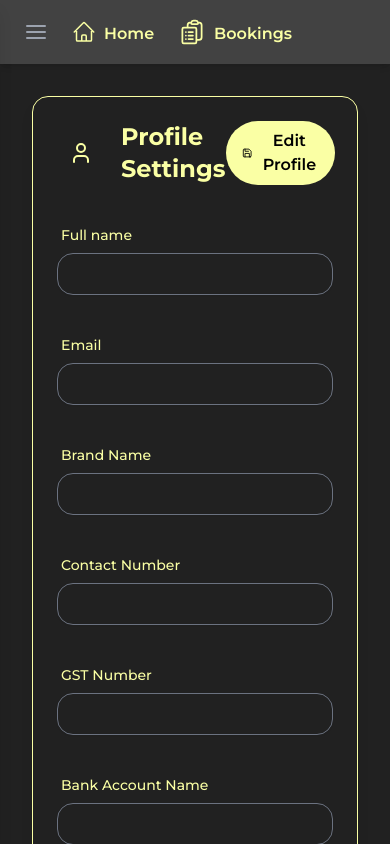
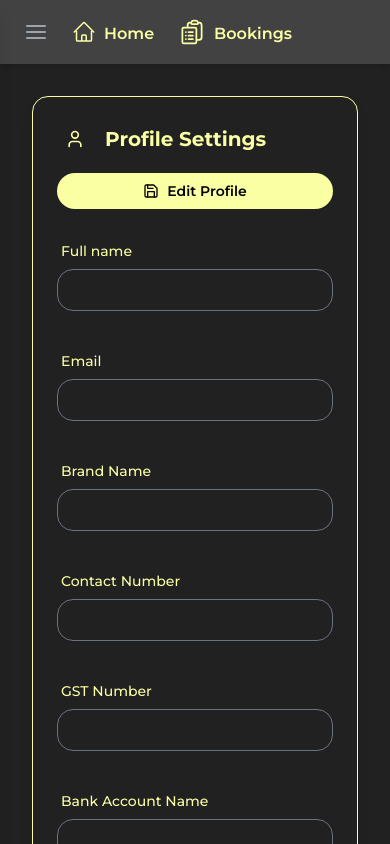
Before and after one commit to vineet-w/vineetcode, a React (Vite) app in the folder Zymo-partner-app/: page /profile in a window 390 px wide. Shown: the top 844 px of the page. Built offline with nearby package versions, Linux system fonts and the light colour scheme; no server answers.

Commit message:
Solved responsiveness on profile page

```diff
--- a/Zymo-partner-app/src/pages/ProfilePage.tsx
+++ b/Zymo-partner-app/src/pages/ProfilePage.tsx
@@ -147,22 +147,22 @@ export function ProfilePage() {
   }
 
   return (
-    <div className="bg-lime rounded-2xl   bg-transparent">
-      <div className="max-w-4xl mx-auto px-4 py-8 text-lime-400">
-        <div className="  bg-darkgray rounded-2xl shadow-lg p-6 animate-slide-in border border-lime">
+    <div className="rounded-2xl ">
+      <div className="max-w-4xl mx-auto px-4 py-8">
+        <div className=" bg-darkgray rounded-2xl shadow-lg p-6 animate-slide-in border border-lime">
           {/* Profile Header */}
-          <div className="flex items-center justify-between mb-8">
-            <div className="flex items-center space-x-4">
-              <div className="bg-lime-200 text-lime p-3 rounded-full">
-                <User className="h-6 w-6 text-lime-600" />
+          <div className="flex flex-col sm:flex-row items-start sm:items-center justify-between gap-4 sm:gap-0 mb-6 sm:mb-8">
+            <div className="flex items-center space-x-3 sm:space-x-4">
+              <div className="bg-lime-200 p-2 sm:p-3 rounded-full">
+                <User className="h-5 w-5 sm:h-6 sm:w-6 text-lime" />
               </div>
-              <h1 className="text-2xl font-bold   text-lime">
+              <h1 className="text-xl sm:text-2xl font-bold text-lime">
                 Profile Settings
               </h1>
             </div>
             <button
               onClick={() => (isEditing ? handleSave() : setIsEditing(true))}
-              className="flex items-center space-x-2 font-semibold bg-lime px-4 py-2 rounded-full"
+              className="flex items-center justify-center space-x-2 font-semibold bg-lime hover:bg-lime-600 transition-colors px-4 py-2 text-sm rounded-full w-full sm:w-auto"
             >
               <Save className="h-4 w-4" />
               <span>{isEditing ? "Save Changes" : "Edit Profile"}</span>
@@ -339,12 +339,12 @@ export function ProfilePage() {
               {formData.cities.map((city) => (
                 <div
                   key={city}
-                  className="px-3 py-2 bg-lime rounded-full flex justify-between text-sm"
+                  className="w-full px-3 py-1 sm:px-4 sm:py-2 bg-lime rounded-full flex items-center justify-between text-sm duration-200"
                 >
                   {city}
                   {isEditing && (
                     <button onClick={() => deleteCity(city)}>
-                      <Trash className=" text-darkgray" />
+                      <Trash className="text-darkgray size-5" />
                     </button>
                   )}
                 </div>
@@ -359,10 +359,10 @@ export function ProfilePage() {
                   type="text"
                   value={searchTerm}
                   onChange={handleSearchChange}
-                  className="mt-1 pl-3 block border text-white rounded-2xl p-2   bg-lightgray   border-gray-700 shadow-sm focus:ring-lime focus:border-lime"
+                  className="mt-1 pl-3 block border text-white rounded-2xl p-2  bg-lightgray border-gray-700 shadow-sm focus:ring-lime focus:border-lime"
                   placeholder="Search cities..."
                 />
-                <div className="absolute left-0 bg-white/90 w-full mt-1   bg-lightgray border   text-white border-lime rounded-2xl shadow-lg max-h-60 overflow-y-auto z-50">
+                <div className="absolute left-0 bg-white/90 w-full mt-1   bg-lightgray border text-white border-lime rounded-2xl shadow-lg max-h-60 overflow-y-auto z-50">
                   <div className="max-h-48 overflow-y-auto">
                     {filteredCities.map((city) => (
                       <div
```
